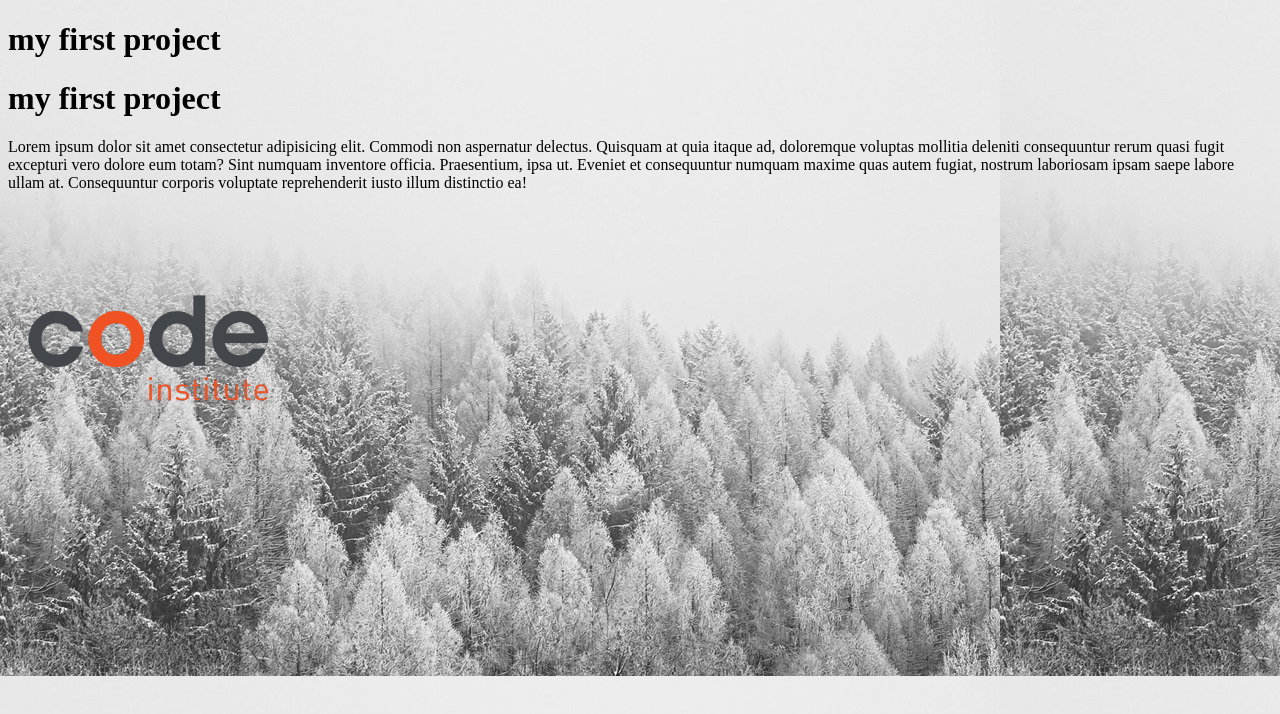
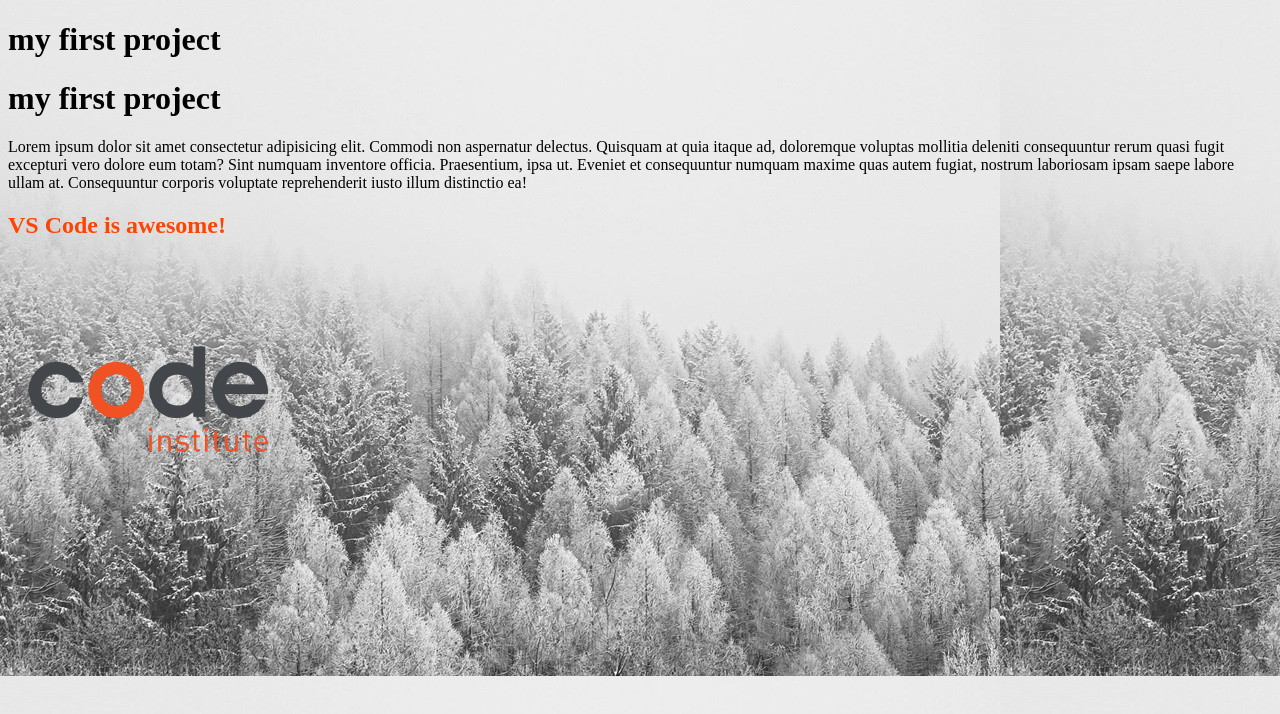
Before and after one commit to Jamie12341324/my-first-project, a plain HTML site: page index.html in a window 1280 px wide. Drawn offline with Linux system fonts and the light colour scheme.

Commit message:
made a orange h2

```diff
--- a/assets/css/styles.css
+++ b/assets/css/styles.css
@@ -3,3 +3,4 @@
 
 body{background-color:blue;
     background-image: url(../images/background.jpg);}
+h2{color:orangered;}
--- a/index.html
+++ b/index.html
@@ -18,6 +18,7 @@
       saepe labore ullam at. Consequuntur corporis voluptate reprehenderit iusto
       illum distinctio ea!
     </p>
+    <h2>VS Code is awesome!</h2>
     <img src="assets/images/logo.png" alt="code institute Logo" />
   </body>
 </html>
```
Also changed, not shown: 1 other file.
